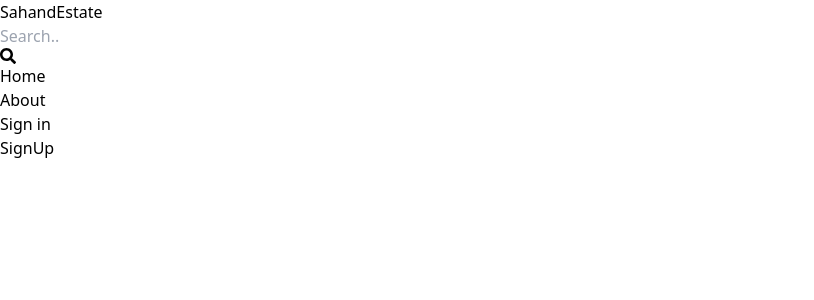
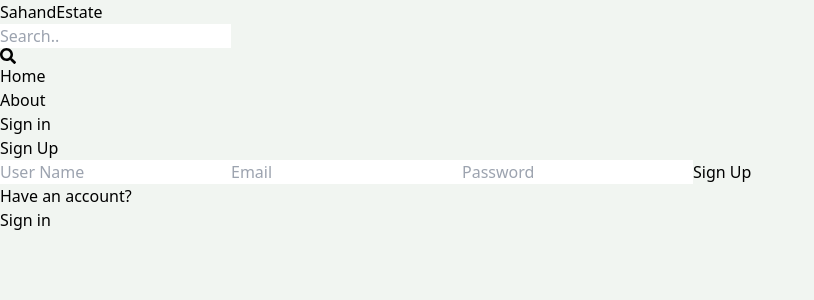
Before and after one commit to kavindu919/Full-Stack-MEARN-Application, a React (Vite) app in the folder Client/: page /sign-up in a window 1280 px wide. Shown: the top 300 px of the page, without its empty margins (0-814 px from the left). Built offline with nearby package versions, Linux system fonts and the light colour scheme.

Commit message:
complete sign up page

```diff
--- a/Client/src/index.css
+++ b/Client/src/index.css
@@ -1,3 +1,7 @@
 @tailwind base;
 @tailwind components;
 @tailwind utilities;
+
+body{
+    background-color: rgb(241, 245, 241);
+}
--- a/Client/src/pages/SignUp.jsx
+++ b/Client/src/pages/SignUp.jsx
@@ -1,7 +1,22 @@
 import React from 'react'
+import {Link} from 'react-router-dom'
 
 export default function SignUp() {
   return (
-    <div>SignUp</div>
+    <div className='p-3 max-w-lg mx-auto'>
+      <h1 className='text-3xl text-center font-semibold my-7'>Sign Up</h1>
+
+      <form className='flex flex-col gap-4'>
+        <input type="text" placeholder='User Name' className='border p-3 rounded-lg' id = 'username'/>
+        <input type="email" placeholder='Email' className='border p-3 rounded-lg' id = 'email'/>
+        <input type="password" placeholder='Password' className='border p-3 rounded-lg' id = 'password'/>
+        <button  className='bg-slate-700 text-white p-3 rounded-lg uppercase hover:opacity-95 disabled:opacity-80'>Sign Up</button>
+      </form>
+      <div className='flex gap-2 mt-5'>
+        <p>Have an account?</p>
+        <Link to ={"/sign-in"}><span className='text-blue-700'>Sign in</span></Link>
+      </div>
+
+    </div>
   )
 }
```
